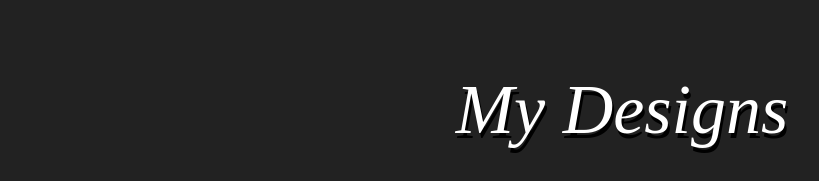
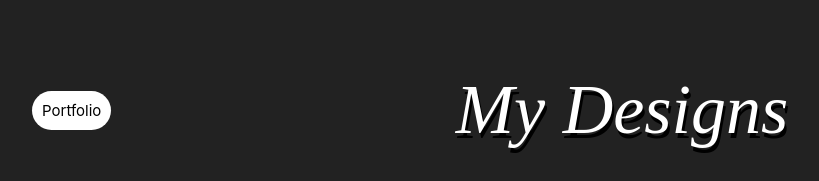
Before and after one commit to Debayan10/MyDesigns, a React (Vite) app: page / in a window 1280 px wide. Shown: the top 181 px of the page, without its empty margins (18-837 px from the left). Built offline with nearby package versions, Linux system fonts and the light colour scheme; a web font is replaced by a local one.

Commit message:
portfolio button

```diff
--- a/src/Components/Header/Header.jsx
+++ b/src/Components/Header/Header.jsx
@@ -1,15 +1,17 @@
 import React from "react";
 import "./HeaderCss.css";
 
-function Header(){
+function Header() {
   return (
     <div className="SectionBg">
+      <a className="HeaderButton" href="https://debayan-biswas.netlify.app">
+        Portfolio
+      </a>
+
       <p className="HeaderStyle">
         <center> My Designs </center>
       </p>
-
     </div>
   );
-
 }
 export default Header;
--- a/src/Components/Header/HeaderCss.css
+++ b/src/Components/Header/HeaderCss.css
@@ -1,4 +1,4 @@
-.HeaderStyle{
+.HeaderStyle {
   font-family: "Playfair Display", serif;
   font-optical-sizing: auto;
   font-weight: 500;
@@ -8,7 +8,31 @@
   text-shadow: 2px 5px #000000;
 }
 
-.SectionBg{
+.HeaderButton {
+  text-decoration: none;
+  color: black;
+  font-size: 15px;
+  position: absolute;
+  align-self: start;
+  background-color: white;
+  margin: 50px;
+  padding: 10px;
+  border-radius: 30px;
+  transition: background-color 0.2s ease-out 100ms,
+    font-size 0.2s ease-out 100ms, padding 0.2s ease-out 100ms;
+}
+
+.HeaderButton:hover {
+  background-color: rgb(35, 193, 250);
+  padding: 12px;
+  font-size: 20px;
+}
+
+.HeaderButton:active {
+  color: rgb(237, 119, 46);
+}
+
+.SectionBg {
   display: flex;
   flex-direction: column;
   align-items: center;
```
Lines whose indentation alone changed are shown as unchanged.
